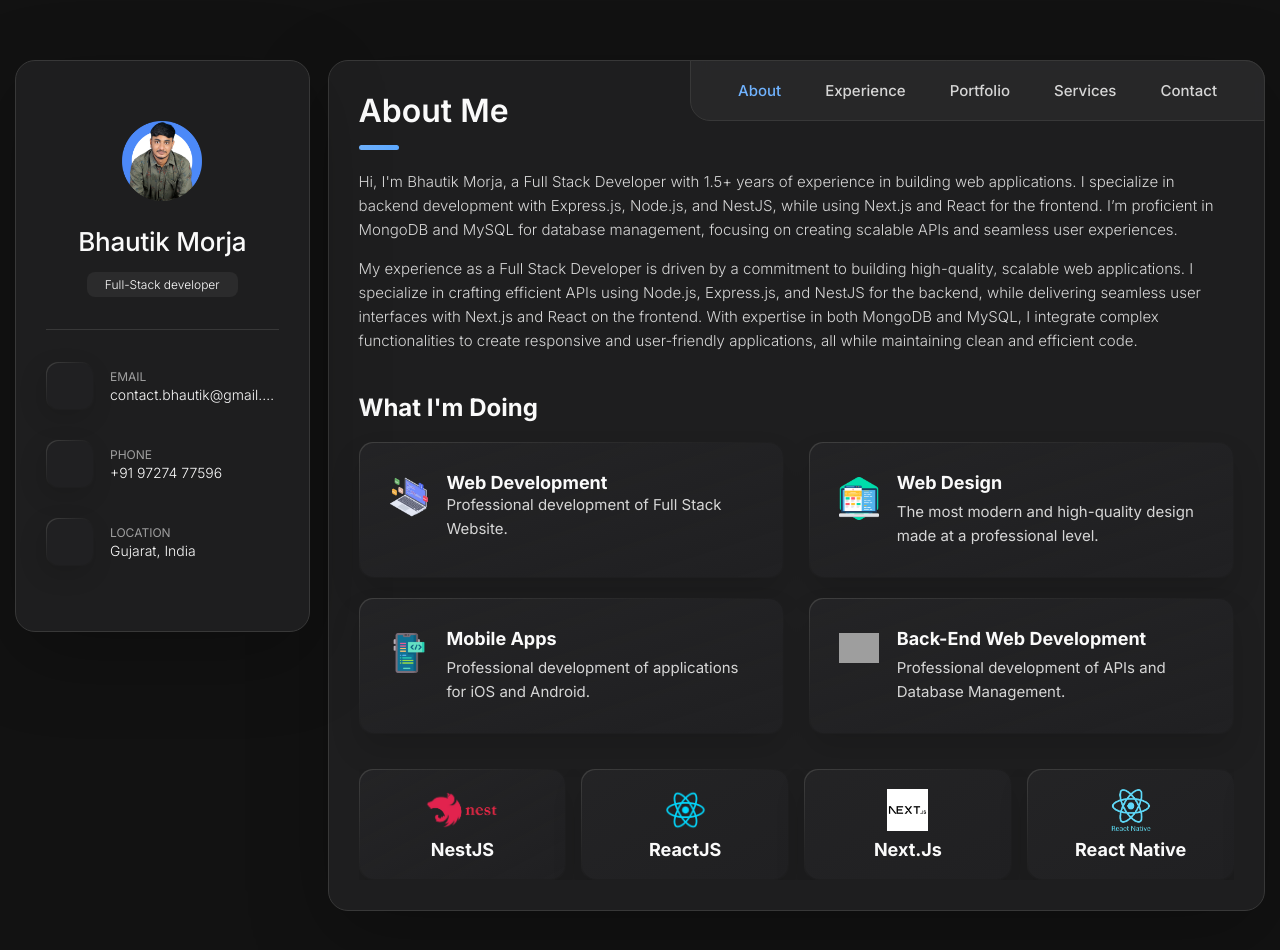
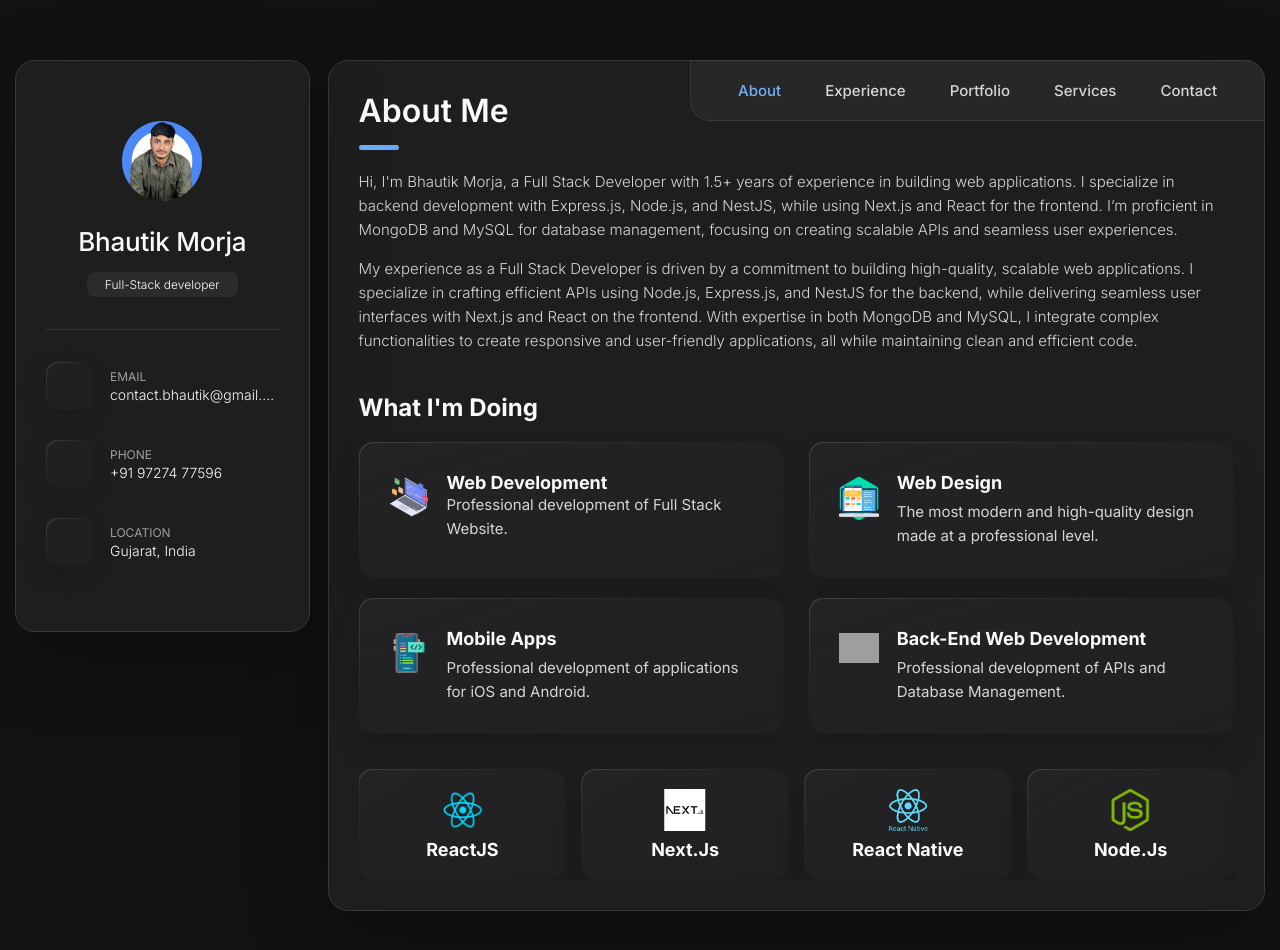
Before and after one commit to bhautikmorja/portfolio_bhautik, a Next.js app: page / in a window 1280 px wide. Shown: the top 950 px of the page. Built offline with nearby package versions, Linux system fonts and the light colour scheme; grey boxes are pictures that could not be loaded.

Commit message:
uncomment autoplay

```diff
--- a/src/app/(pages)/page.js
+++ b/src/app/(pages)/page.js
@@ -97,10 +97,10 @@ export default function About() {
           freeMode={true}
           loop={true}
           speed={5000}
-          // autoplay={{
-          //   delay: 0,
-          //   disableOnInteraction: false,
-          // }}
+          autoplay={{
+            delay: 0,
+            disableOnInteraction: false,
+          }}
           modules={[FreeMode, Autoplay]}
           breakpoints={{
             1024: {
```
